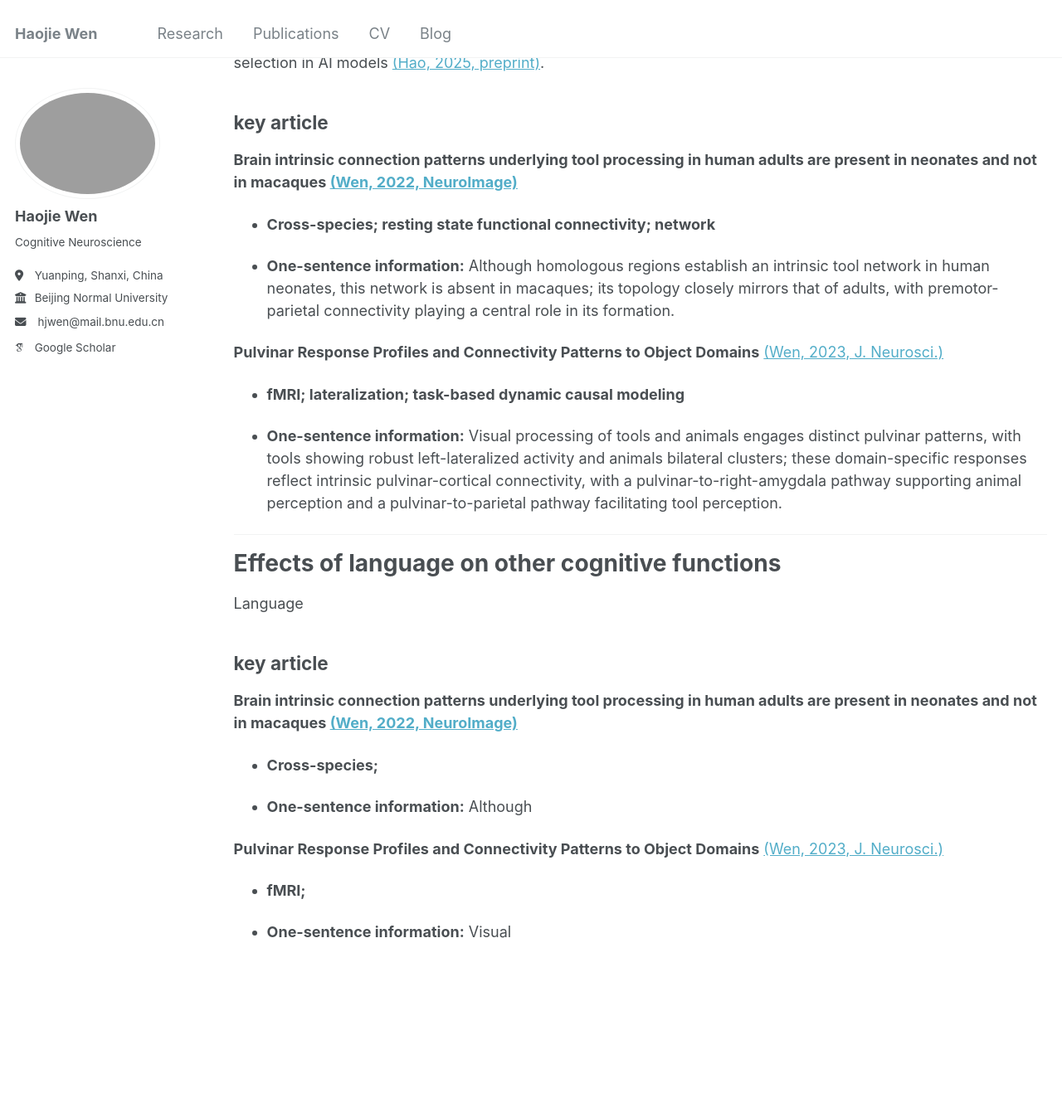
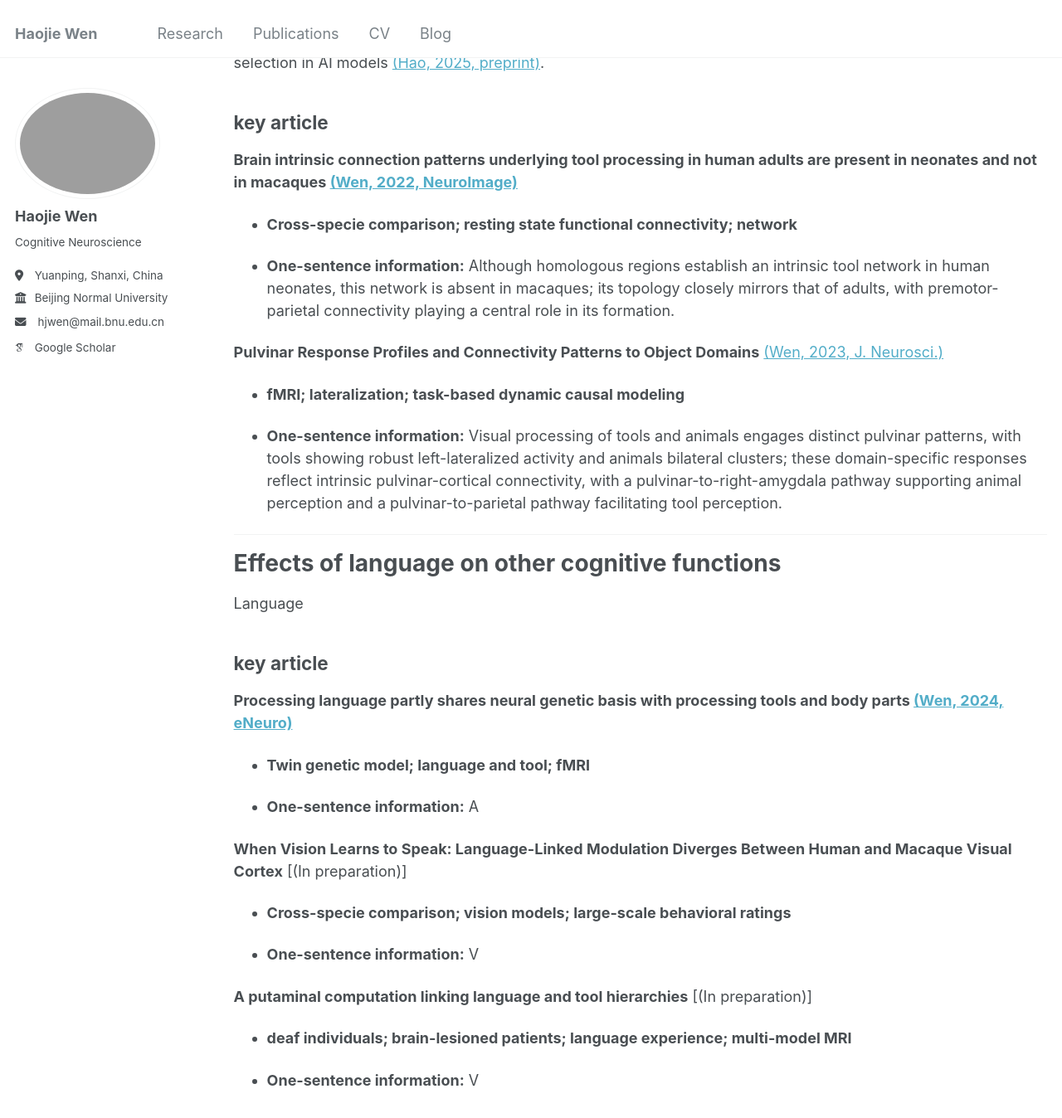
Before and after one commit to happyhaojie/happyhaojie.github.io, a Jekyll site: the page built from _pages/research.md, in a window 1280 px wide and 1400 px high, scrolled down 427 px. Shown: the top 1348 px of the window at 83% size. Built offline with Jekyll 4.4.1, drawn with Linux system fonts in a browser that asks for light colours; some web fonts are replaced.

Commit message:
Update research.md

```diff
--- a/_pages/research.md
+++ b/_pages/research.md
@@ -16,7 +16,7 @@ Tool use is a fundamental human cognitive ability and a key distinction between
 ## key article
 **Brain intrinsic connection patterns underlying tool processing in human adults are present in neonates and not in macaques [(Wen, 2022, NeuroImage)](/files/Wen_2022_NeuroImage.pdf)**
 
-- **Cross-species; resting state functional connectivity; network**
+- **Cross-specie comparison; resting state functional connectivity; network**
 
 - **One-sentence information:** Although homologous regions establish an intrinsic tool network in human neonates, this network is absent in macaques; its topology closely mirrors that of adults, with premotor-parietal connectivity playing a central role in its formation.
 
@@ -33,15 +33,20 @@ Tool use is a fundamental human cognitive ability and a key distinction between
 Language
 
 ## key article
-**Brain intrinsic connection patterns underlying tool processing in human adults are present in neonates and not in macaques [(Wen, 2022, NeuroImage)](/files/Wen_2022_NeuroImage.pdf)**
+**Processing language partly shares neural genetic basis with processing tools and body parts [(Wen, 2024, eNeuro)](/files/Wen_2024_eNeuro.pdf)**
 
-- **Cross-species;**
+- **Twin genetic model; language and tool; fMRI**
 
-- **One-sentence information:** Although
+- **One-sentence information:** A
 
+**When Vision Learns to Speak: Language-Linked Modulation Diverges Between Human and Macaque Visual Cortex** [(In preparation)]
 
-**Pulvinar Response Profiles and Connectivity Patterns to Object Domains** [(Wen, 2023, J. Neurosci.)](/files/Wen_2023_JN)
+- **Cross-specie comparison; vision models; large-scale behavioral ratings**
 
-- **fMRI;**
+- **One-sentence information:** V
 
-- **One-sentence information:** Visual
+**A putaminal computation linking language and tool hierarchies** [(In preparation)]
+
+- **deaf individuals; brain-lesioned patients; language experience; multi-model MRI**
+
+- **One-sentence information:** V
```
